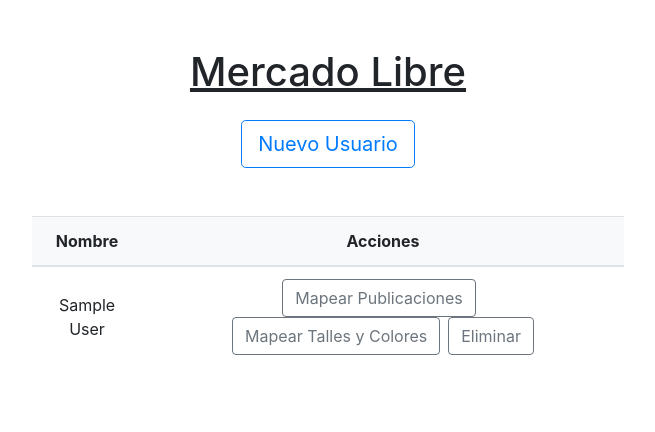
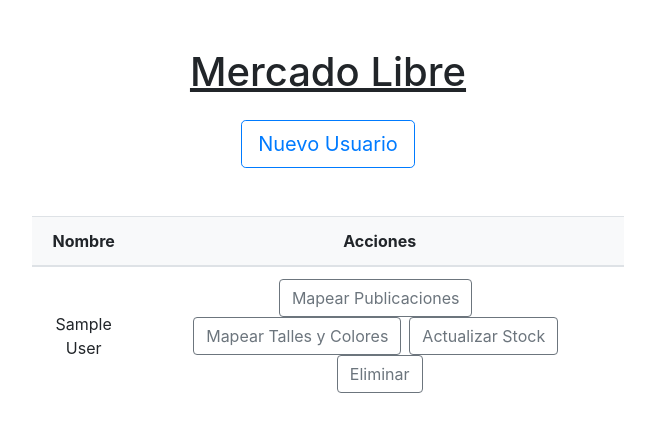
Before and after one commit to feldmatias/stockAmbosMG, a Django app: page /mercadolibre/ in a window 1280 px wide. Shown: the part 56-488 px from the top of the page, without its empty margins (312-967 px from the left). Run offline with Django 3.2, Linux system fonts and the light colour scheme; tables that the repository leaves empty hold one stand-in row (values such as "Sample post"); some libraries are stand-ins or nearby versions.

Commit message:
finish mercadolibre

```diff
--- a/MercadoLibre/templates/mercadolibre/actions.html
+++ b/MercadoLibre/templates/mercadolibre/actions.html
@@ -6,6 +6,9 @@
     <a href="{% url 'mercadolibre:map_item_variations' user_id=user.id %}"
        class="btn btn-outline-secondary btn-m mr-2">Mapear Talles y Colores</a>
 
+    <a href="{% url 'mercadolibre:update_stock' %}"
+       class="btn btn-outline-secondary btn-m mr-2">Actualizar Stock</a>
+
     {% include 'common/delete_button.html' with url='mercadolibre:delete_user' id=user.id class='btn-outline-secondary btn-m' %}
 
 </div>
--- a/MercadoLibre/urls.py
+++ b/MercadoLibre/urls.py
@@ -6,6 +6,7 @@
 from MercadoLibre.views.MapMeliItemVariationsView import MapMeliItemVariationsView
 from MercadoLibre.views.MapMeliItemsView import MapMeliItemsView
 from MercadoLibre.views.MeliIndexView import MeliIndexView
+from MercadoLibre.views.UpdateMelIStockView import UpdateMeliStockView
 
 app_name = 'mercadolibre'
 
@@ -16,4 +17,5 @@
     path('usuarios/eliminar/<int:id>', DeleteMeliUserView.as_view(), name='delete_user'),
     path('publicaciones/mapear/<int:user_id>', MapMeliItemsView.as_view(), name='map_items'),
     path('publicaciones/mapear_talles_colores/<int:user_id>', MapMeliItemVariationsView.as_view(), name='map_item_variations'),
+    path('publicaciones/actualizar_stock/', UpdateMeliStockView.as_view(), name='update_stock'),
 ]
--- a/Stock/services/StockService.py
+++ b/Stock/services/StockService.py
@@ -16,6 +16,10 @@
             stock.add_stock(item.count)
             self._update_stock(stock)
 
+    def update_all_stocks(self):
+        for stock in Stock.repository.all():
+            self._update_stock(stock)
+
     def _update_stock(self, stock):
         """ Update stock at MercadoLibre in a thread """
         thread = threading.Thread(target=update_stock_meli, args=[stock])
```
Also changed, not shown: MercadoLibre/views/UpdateMelIStockView.py (added, +18 -0 lines).
